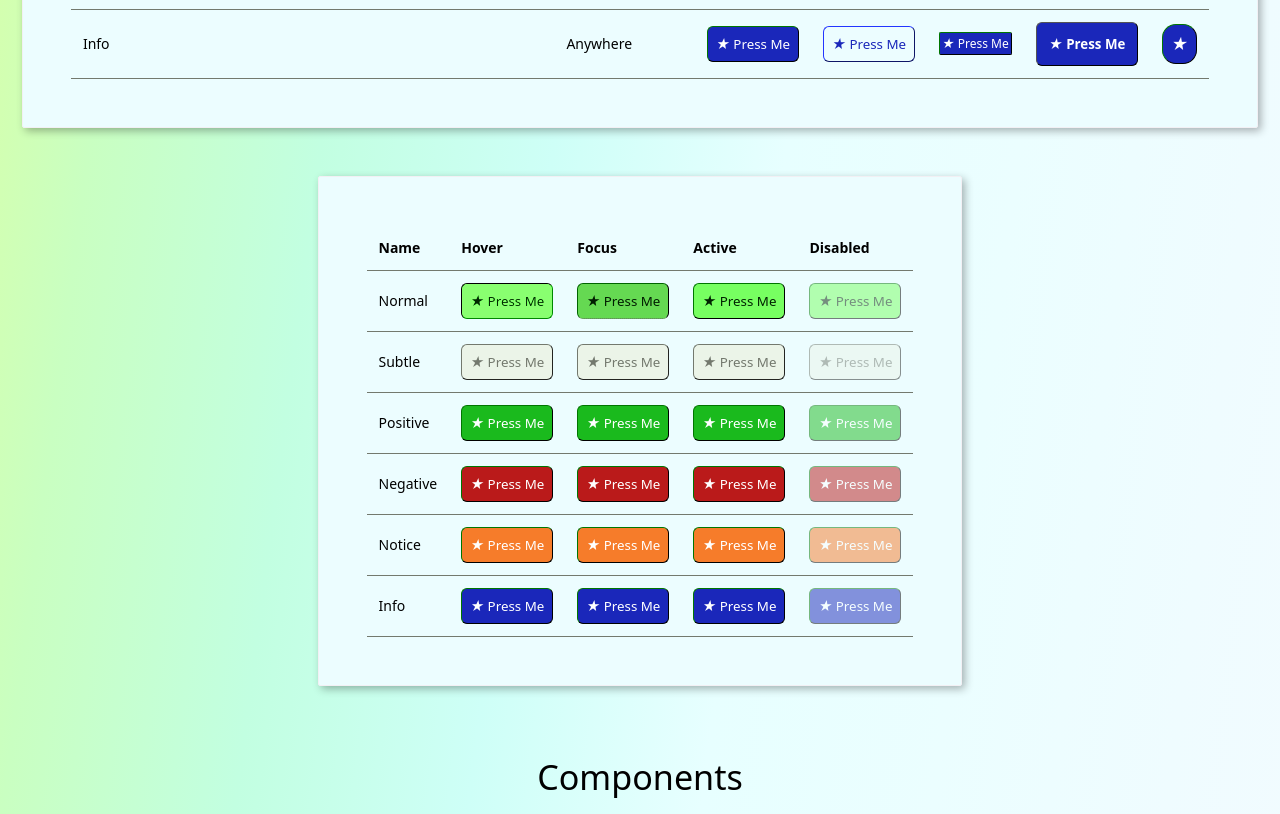
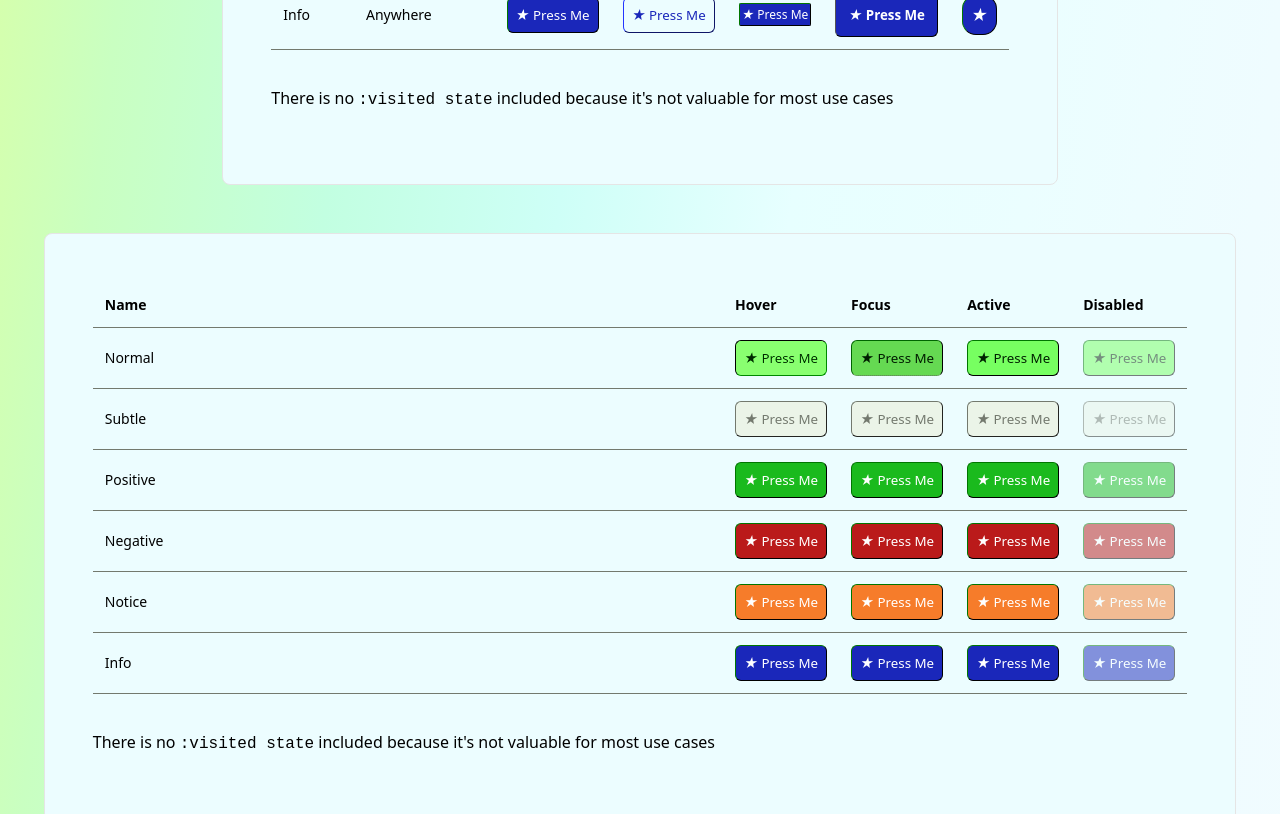
Before and after one commit to Sol-Roth-Media/axiom, a plain HTML site: page index.html in a window 1280 px wide. Shown: the part 1022-1836 px from the top of the page. Drawn offline with Linux system fonts and the light colour scheme.

Commit message:
Adjusted more Cs styles.

```diff
--- /dev/null
+++ b/css/content.css
@@ -0,0 +1,5 @@
+article section{
+    margin: var(--margin);
+    padding: var(--padding_xxlarge);
+    border-bottom: 1px solid lightgray;
+}
--- a/css/tables.css
+++ b/css/tables.css
@@ -9,9 +9,9 @@ table {
     background-color: var(--color_off_white);
     border-width: 1px;
     border-color: #f2f0f4;
+    border-color: #e5e5e5;
     border-style: solid;
-    border-radius: var(--border_radius_small);
-    box-shadow: 3px 3px 8px rgba(0,0,0,.3);
+    border-radius: var(--border_radius_medium);
     border-spacing: 0px;
 }
 
@@ -43,3 +43,18 @@ tr{
 table thead th.table-header{
     border-width: 0px;
 }
+
+table tfoot tr td{
+    border-width: 0px;
+    padding: var(--padding_medium);
+    margin-left: 0px;
+    padding-left: 0px;
+    margin-top: 300px;
+    padding-top: var(--padding_xlarge);
+    padding-bottom: var(--padding_large);
+    font-size: 16px
+}
+
+table tfoot{
+    padding: var(--padding_medium_large);
+}
--- a/index.html
+++ b/index.html
@@ -6,6 +6,7 @@
     <meta name="viewport" content="width=device-width, initial-scale=1">
     <link rel="stylesheet" href="./css/colors.css"/>
     <link rel="stylesheet" href="./css/axiom.css"/>
+    <link rel="stylesheet" href="./css/content.css"/>
     <link rel="stylesheet" href="./css/grid.css"/>
     <link rel="stylesheet" href="./css/navbar.css"/>
     <link rel="stylesheet" href="./css/utility.css"/>
@@ -93,19 +94,15 @@
         </hgroup>
     </header>
 
-
-
     <main class="wrapper">
         <!-- Main Content -->
 
         <section class="wrapper">
 
-            <span>Tips: Use <code>&amp;nbsp;</code> instead of space between words you don't want to break apart when resizing, useful for buttons</span>
-
             <table>
                 <thead>
                 <tr>
-                    <th class="table-header">
+                    <th class="table-header" colspan="100">
                         <span class="h3">Buttons</span> <!-- you can't use an h1 here, but we can use the class to match size-->
                         <p>Button elements with primarcy colors and icon styling.</p>
                     </th>
@@ -184,8 +181,14 @@
                     <td><strong><button class="informative"><i>&#9733;</i> Press Me</button></strong></td>
                     <td><button class="informative icon"><i>&#9733;</i> Press Me</button></td>
                 </tr>
+                </tbody>
 
-                </tbody>
+                <tfoot>
+                <tr>
+                    <td colspan="7">There is no <code>:visited state</code> included because it's not valuable for most use cases</td>
+                </tr>
+                </tfoot>
+
             </table>
 
 
@@ -251,23 +254,18 @@
                 </tr>
 
                 </tbody>
+
+                <tfoot>
+                <tr>
+                    <td>There is no <code>:visited state</code> included because it's not valuable for most use cases</td>
+                </tfoot>
+
             </table>
 
 
 
         </section>
 
-
-        <article>
-            <section>
-                <h2>Components</h2>
-
-
-            </section>
-
-
-
-        </article>
 
 
         <article>
@@ -524,10 +522,9 @@
 
 
 <article class="content-container-full">
-    <h2 class="h1">Content</h2>
 
+    <section>
     <h2>Typography</h2>
-
     <!-- Standard Headings -->
     <h1>H0 Heading with .h0 class <small>Small Inside H1</small></h1>
     <h1>H1 Heading or .h1 class <small>Small Inside H1</small></h1>
@@ -536,9 +533,10 @@
     <h4>H4 Heading or .h4 class <small>Small Inside H4</small></h4>
     <h5>H5 Heading or .h5 class <small>Small Inside H5</small></h5>
     <h6>H6 Heading or .h6 class <small>Small Inside H6</small></h6>
-
+    </section>
 
     <!-- Display Headers-->
+    <section>
     <h3>Display Headers</h3>
     <p>Use the strong tag to make headers even more prominent.</p>
     <h1 class="h0"><strong>H0 class </strong> Test Outside</h1>
@@ -548,10 +546,7 @@
     <h4><strong>H4 Heading or .h4 class</strong> Test Outside</h4>
     <h5><strong>H5 Heading or .h5 class</strong> Test Outside</h5>
     <h6><strong>H6 Heading or .h6 class</strong> Test Outside</h6>
-
-    <p>
-
-    </p>
+    </section>
 
     <!-- Base type size -->
     <p>The base type is 15px over 1.6 line height (24px)</p>
```
